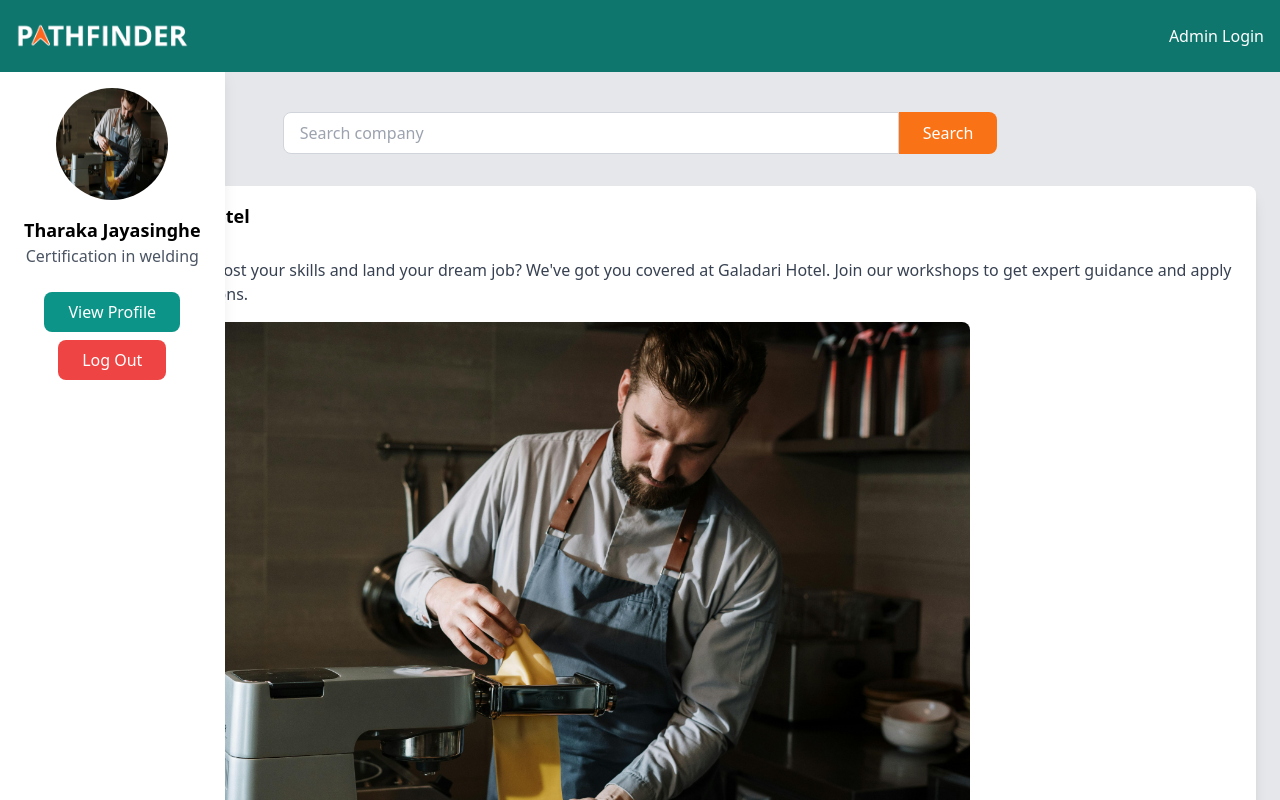
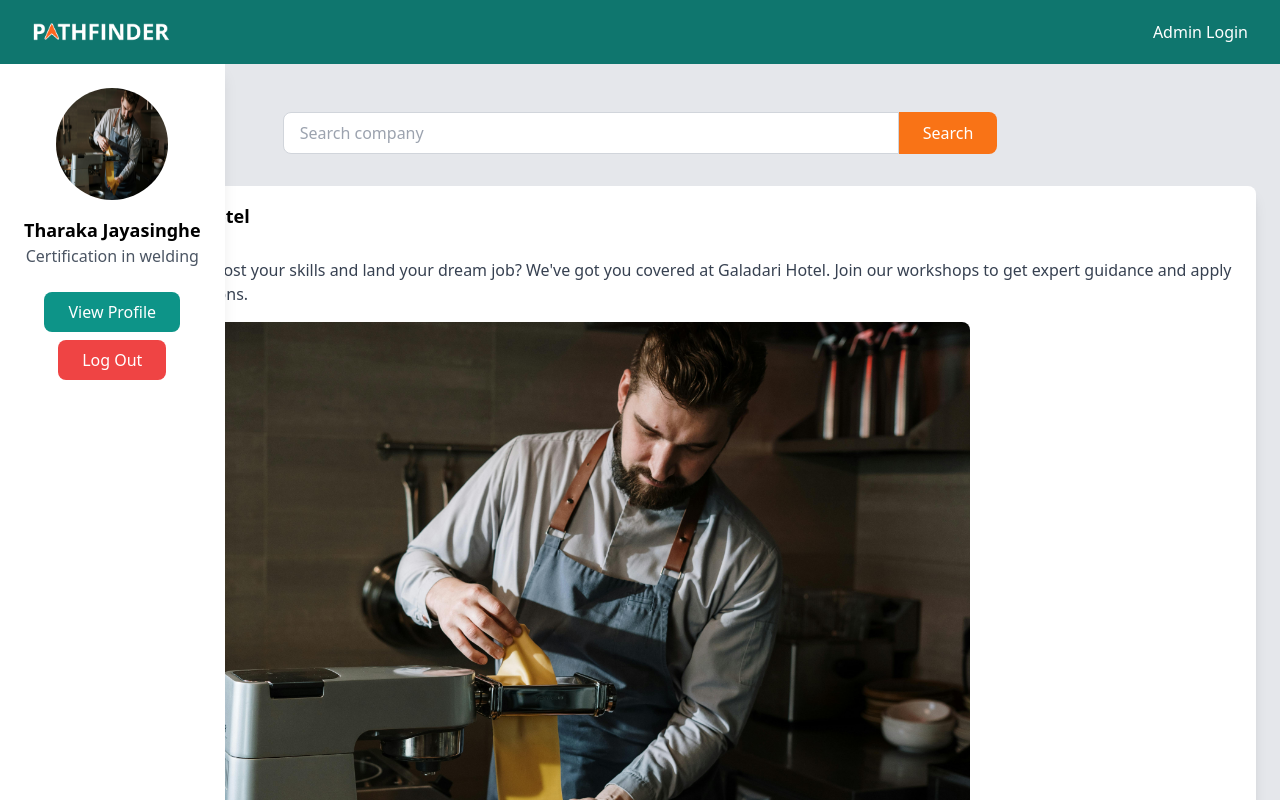
Before and after one commit to tharaka-jayasinghe-7/pathfinder-react-springboot, a React (Create React App) app in the folder pathfinder/: page /userHome in a window 1280 px wide. Shown: the top 800 px of the page. Built offline with nearby package versions, Linux system fonts and the light colour scheme.

Commit message:
New navbar changes
make logo and admin login more left and right

```diff
--- a/pathfinder/src/components/landing/Navbar.js
+++ b/pathfinder/src/components/landing/Navbar.js
@@ -4,15 +4,18 @@ import pathfinderLogo from "../../images/landing/logo.png"; // Adjust the path a
 const Navbar = () => {
   return (
     <nav className="bg-teal-700 p-4 fixed top-0 left-0 w-full z-50">
-      <div className="container mx-auto flex justify-between items-center">
+      <div className="flex justify-between items-center w-full">
+        {/* Logo Section */}
         <a href="#" className="flex items-center">
           <img
-            src={pathfinderLogo} // Use the imported image here
+            src={pathfinderLogo}
             alt="Pathfinder Logo"
-            className="h-10" // Adjust the height as needed
+            className="h-8 ml-4" // Adjust the height and add margin for logo spacing
           />
         </a>
-        <ul className="flex space-x-4">
+
+        {/* Admin Login on the far right */}
+        <ul className="flex space-x-4 mr-4">
           <li>
             <a href="#" className="text-white hover:text-gray-400">
               Admin Login
```
